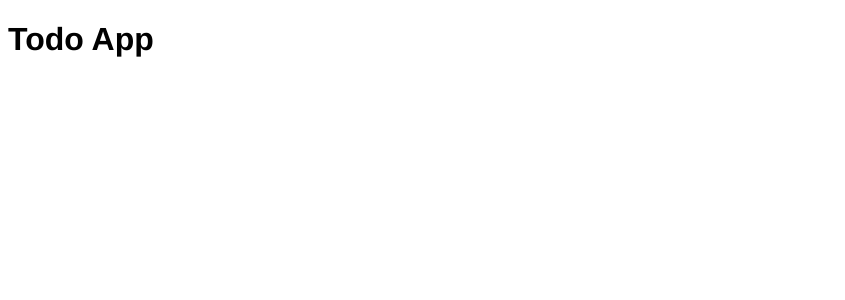
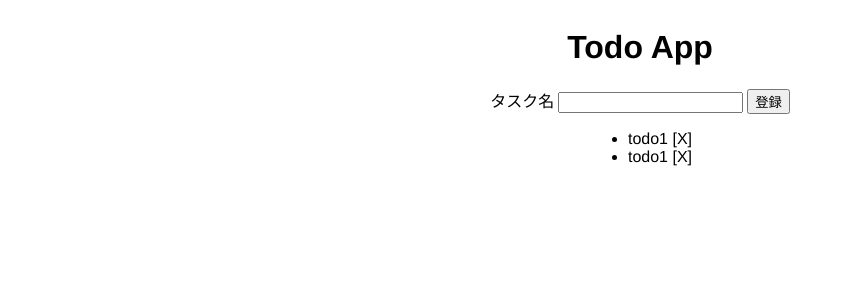
Before and after one commit to iganari/vue-firebase-app, a Vue app: page / in a window 1280 px wide. Shown: the top 300 px of the page, without its empty margins (0-845 px from the left). Built offline with nearby package versions, Linux system fonts and the light colour scheme.

Commit message:
feat: レイアウト調整 タスク追加処理を追加

```diff
--- a/src/components/Todo.vue
+++ b/src/components/Todo.vue
@@ -1,16 +1,84 @@
 <template>
   <div class="container">
     <h1>Todo App</h1>
+    <div class="input-form">
+      <label for="todo_name">タスク名</label>
+      <input
+        v-model="todoName"
+        id="todo_name"
+        class="input-form-name"
+        type="text"
+      />
+      <button @click="registerTodo" class="input-form-submit">登録</button>
+    </div>
+    <ul class="todos-container">
+      <li>
+        <div class="todos-container-item">
+          <span>
+            todo1
+          </span>
+          <span>
+            [X]
+          </span>
+        </div>
+      </li>
+      <li>
+        <div class="todos-container-item">
+          <span>
+            todo1
+          </span>
+          <span>
+            [X]
+          </span>
+        </div>
+      </li>
+    </ul>
   </div>
 </template>
 
 <script lang="ts">
-export default {
-  name: "Todo"
-};
+import Vue from "vue";
+import todoService from "@/service/TodoService";
+
+interface Data {
+  todoName: string;
+}
+
+export default Vue.extend({
+  name: "Todo",
+  data: (): Data => ({
+    todoName: ""
+  }),
+  methods: {
+    registerTodo() {
+      todoService.create(this.todoName);
+    }
+  }
+});
 </script>
 
 <style lang="scss">
+// 全体のレイアウト
 .container {
+  display: flex;
+  align-items: center;
+  flex-direction: column;
+}
+
+// タスク入力フォームのレイアウト
+.input-form {
+  &-name {
+    margin-left: 4px;
+  }
+  &-submit {
+    margin-left: 4px;
+  }
+}
+
+// Todoタスクのレイアウト
+.todos {
+  &-container {
+    background-color: white;
+  }
 }
 </style>
```
